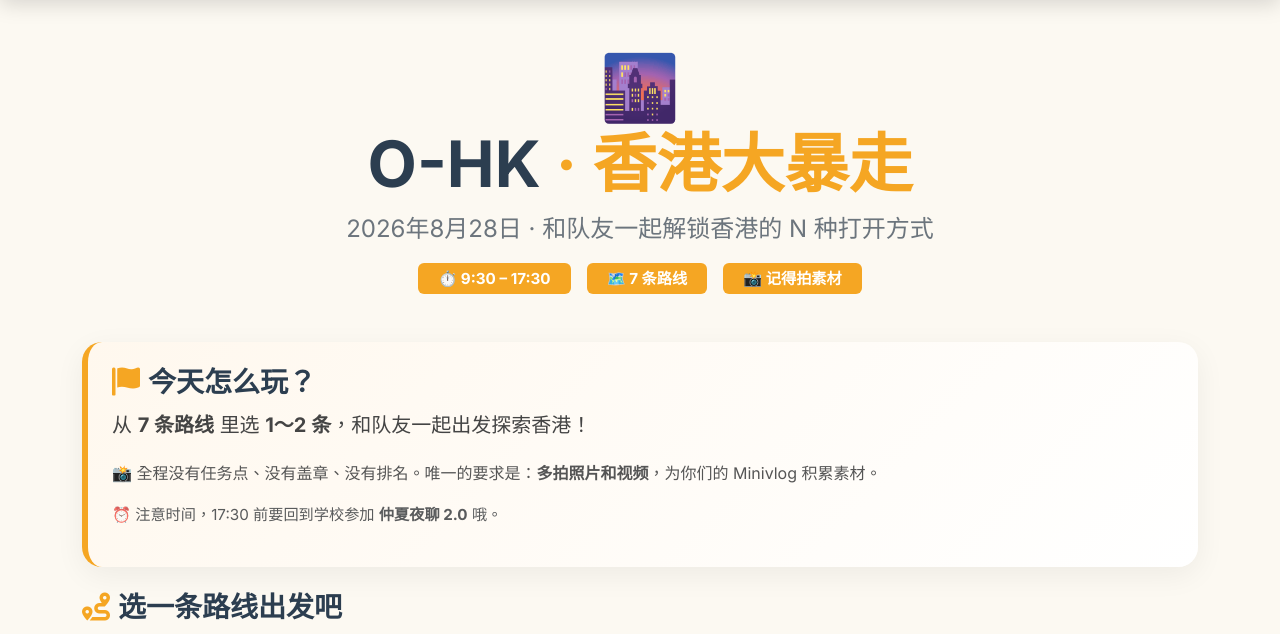
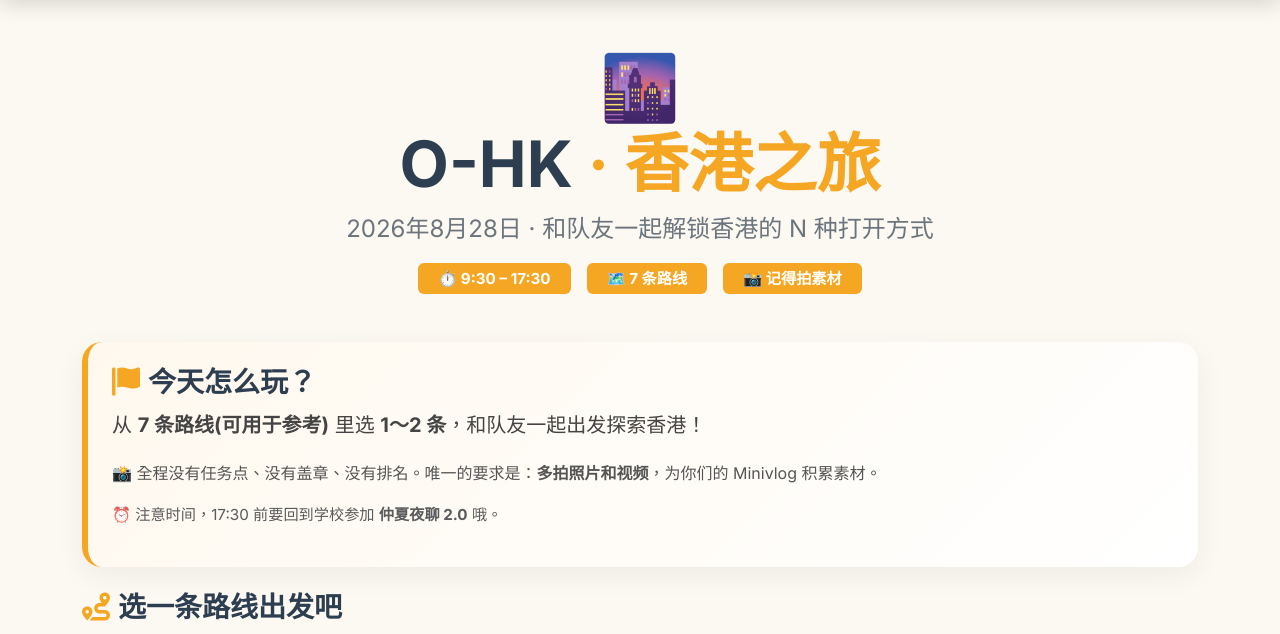
Before and after one commit to Destiny-maker520/UBCC, a Flask app: page /o-hk in a window 1280 px wide. Shown: the part 75-709 px from the top of the page. Run offline with Flask 3, Linux system fonts and the light colour scheme.

Commit message:
Update O-HK page content

```diff
--- a/app/templates/o_hk.html
+++ b/app/templates/o_hk.html
@@ -6,7 +6,7 @@
     <div class="text-center mb-5">
         <div style="font-size: 4rem; line-height: 1.2;">🌆</div>
         <h1 class="display-3 fw-bold" style="color: var(--ubcc-dark);">
-            O-HK <span style="color: var(--ubcc-orange);">· 香港大暴走</span>
+            O-HK <span style="color: var(--ubcc-orange);">· 香港之旅</span>
         </h1>
         <p class="fs-4 text-secondary mt-2">2026年8月28日 · 和队友一起解锁香港的 N 种打开方式</p>
         <div class="d-flex justify-content-center gap-3 mt-3 flex-wrap">
@@ -22,7 +22,7 @@
             <i class="fas fa-flag text-ubcc me-2"></i>今天怎么玩？
         </h3>
         <p class="fs-5" style="color: #444; line-height: 1.8;">
-            从 <strong>7 条路线</strong> 里选 <strong>1～2 条</strong>，和队友一起出发探索香港！
+            从 <strong>7 条路线(可用于参考)</strong> 里选 <strong>1～2 条</strong>，和队友一起出发探索香港！
         </p>
         <p style="color: #555; line-height: 1.8; font-size: 1rem;">
             📸 全程没有任务点、没有盖章、没有排名。唯一的要求是：<strong>多拍照片和视频</strong>，为你们的 Minivlog 积累素材。
@@ -261,7 +261,7 @@
             <li>全组必须集体行动，不要单独离队</li>
             <li>选择路线时注意天气和体力情况</li>
             <li>如遇突发情况，立刻联系组家长</li>
-            <li>17:30 前务必回到学校参加仲夏夜聊</li>
+            <li>18:30 前务必回到学校参加仲夏夜聊</li>
         </ul>
     </div>
 
```
